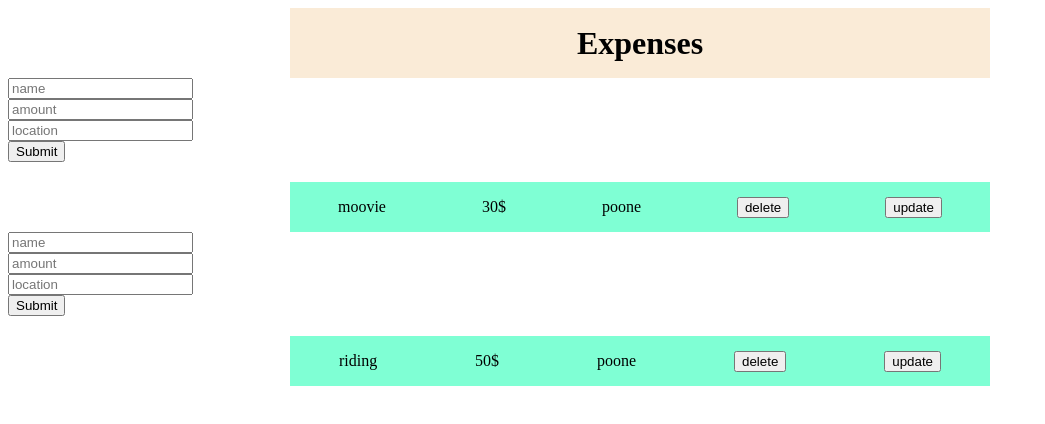
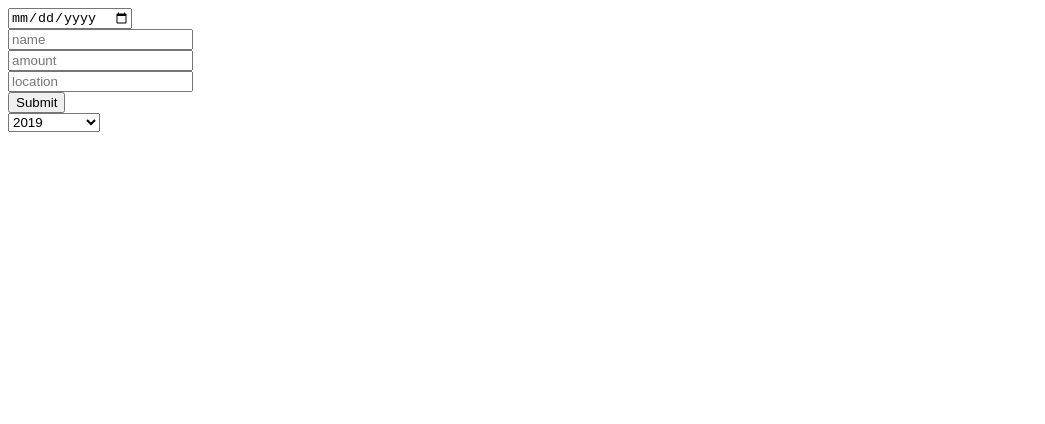
Before and after one commit to arifahd92/sharpener_react, a React (Create React App) app: page / in a window 1280 px wide. Shown: the top 424 px of the page, without its empty margins (0-1045 px from the left). Built offline with nearby package versions, Linux system fonts and the light colour scheme.

Commit message:
sort data by year

```diff
--- a/src/App.js
+++ b/src/App.js
@@ -3,11 +3,12 @@ import CreateElement from "./components/ui/CreateElement";
 import ExpenseItem from "./ExpenseItem";
 import Wrapper from "./components/Wrapper";
 import ExpenseForm from "./components/ExpenseForm";
+import Expense from "./Expense/Expense";
 
 export default function App() {
   return (
     <div>
-      <Wrapper />
+      <Expense />
     </div>
   );
 }
--- /dev/null
+++ b/src/Expense/Expense.js
@@ -0,0 +1,93 @@
+import React, { useState } from "react";
+
+export default function Expense() {
+  const [data, setData] = useState([{}]);
+  const [inputState, setInputState] = useState({
+    date: "",
+    name: "",
+    amount: 0,
+    location: "",
+    year: 2023,
+  });
+  function handleSubmit(e) {
+    console.log(e.preventDefault());
+    console.log("form submitted");
+    console.log(inputState.date);
+    const date = new Date(inputState.date);
+    let currentyear = date.getFullYear();
+    setInputState({ ...inputState, year: currentyear });
+
+    setData([inputState, ...data]);
+  }
+  function handleselect(e) {
+    console.log("some thing selected");
+    let selectedyear = e.target.value;
+    console.log(selectedyear);
+
+    let filtered = data.filter((item) => {
+      console.log(item.year == selectedyear);
+      return item.year == selectedyear;
+    });
+    console.log(filtered);
+    setData(filtered);
+  }
+  return (
+    <>
+      <form action="#" onSubmit={handleSubmit}>
+        <input
+          type="date"
+          name=""
+          id=""
+          onChange={(e) =>
+            setInputState({ ...inputState, date: e.target.value })
+          }
+        />
+        <br />
+        <input
+          type="text"
+          placeholder="name"
+          onChange={(e) =>
+            setInputState({ ...inputState, name: e.target.value })
+          }
+        />
+        <br />
+        <input
+          type="text"
+          placeholder="amount"
+          onChange={(e) =>
+            setInputState({ ...inputState, amount: e.target.value })
+          }
+        />
+        <br />
+        <input
+          type="text"
+          placeholder="location"
+          onChange={(e) =>
+            setInputState({ ...inputState, location: e.target.value })
+          }
+        />
+        <br />
+        <input type="submit" />
+      </form>
+      <select name="" id="" value={"qwer"} onChange={handleselect}>
+        <option selected disabled>
+          sort by year
+        </option>
+        <option value="2019">2019</option>
+        <option value="2020">2020</option>
+        <option value="2021">2021</option>
+        <option value="2022">2022</option>
+        <option value="2023">2023</option>
+      </select>
+      {data.map((item, ind) => {
+        return (
+          <>
+            <h1>
+              {item.date} {item.name} {item.amount} {item.location} {item.year}
+            </h1>
+          </>
+        );
+      })}
+    </>
+  );
+}
```
